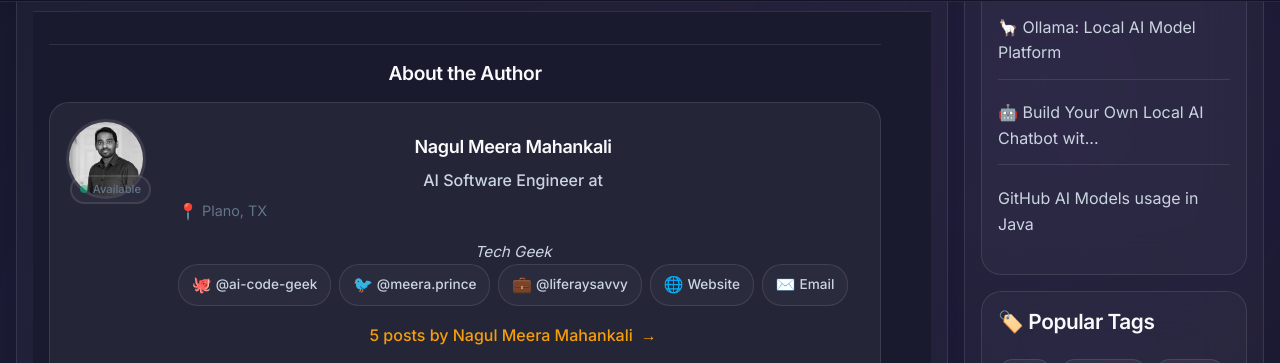
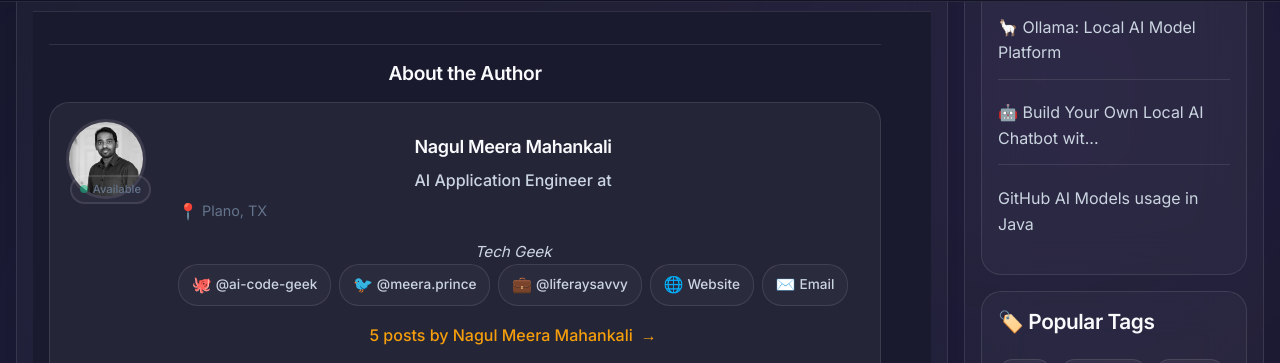
Before and after one commit to AI-Code-Geek/ai-code-geek.github.io, a Jekyll site: the page built from _posts/2025-06-18-ollama-local-ai-model-platform.md, in a window 1280 px wide and 900 px high, scrolled down 5286 px. Shown: the part 90-453 px from the top of the window. Built offline with Jekyll 4.4.1, drawn with Linux system fonts in a browser that asks for light colours.

Commit message:
First commit

```diff
--- a/_data/authors.yml
+++ b/_data/authors.yml
@@ -4,7 +4,7 @@
   name: "Nagul Meera Mahankali"
   bio: "Tech Geek"
   avatar: "/assets/images/author.jpg"
-  job_title: "AI Software Engineer"
+  job_title: "AI Application Engineer"
   company: ""
   location: "Plano, TX"
   social:
```
